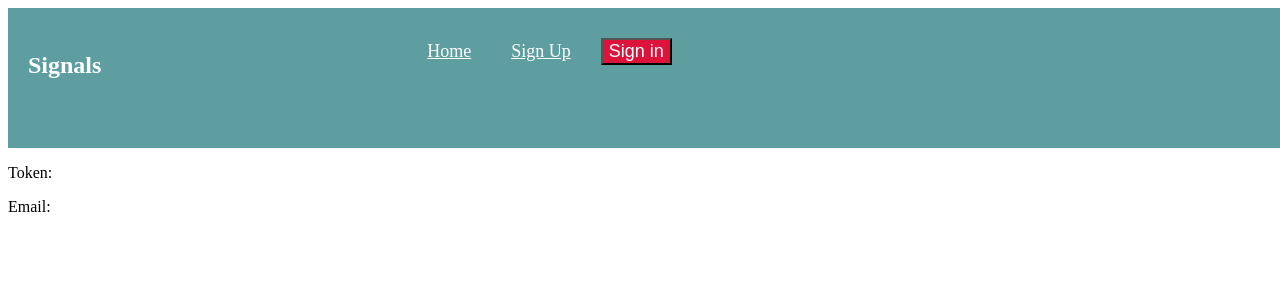
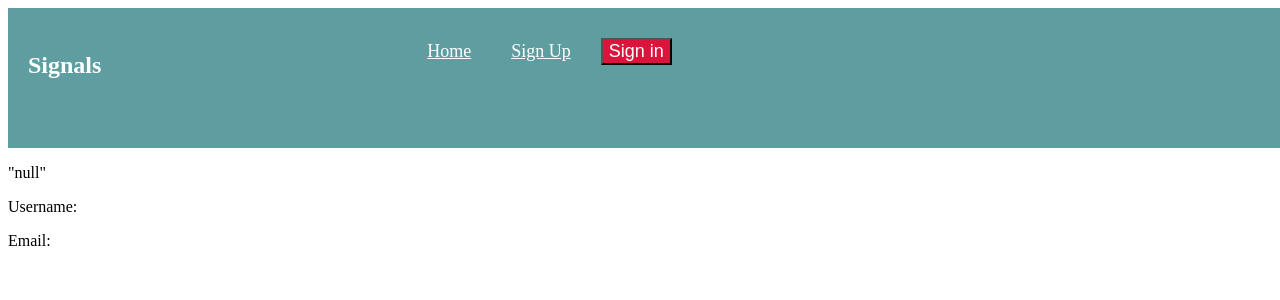
Before and after one commit to anna33sazonova/Signals, an Angular app: page /info in a window 1280 px wide. Shown: the top 300 px of the page. Built offline with nearby package versions, Linux system fonts and the light colour scheme.

Commit message:
feat: reload window

```diff
--- a/src/app/common/user.service.ts
+++ b/src/app/common/user.service.ts
@@ -1,6 +1,6 @@
 import {Injectable} from "@angular/core";
 import {HttpClient} from "@angular/common/http";
-import {Observable} from "rxjs";
+import {Observable, Subject} from "rxjs";
 
 const API_URL = 'http://localhost:8081/api/test/';
 
@@ -8,6 +8,8 @@ const API_URL = 'http://localhost:8081/api/test/';
   providedIn: 'root'
 })
 export class UserService {
+  public refreshView = new Subject<Date>();
+
   constructor(private http: HttpClient){}
 
   getPublicContent(): Observable<any> {
--- a/src/app/header/header.component.html
+++ b/src/app/header/header.component.html
@@ -11,7 +11,7 @@
     isLoggedIn - signal
     -->
     <button *ngIf="isLoggedIn" class="btn" (click)="logout()">Sign out</button>
-    <button class="btn" (click)="dialog.showModal()">Sign in</button>
+    <button *ngIf="!isLoggedIn" class="btn" (click)="dialog.showModal()">Sign in</button>
   </div>
 </div>
 <dialog #dialog>
--- a/src/app/header/header.component.ts
+++ b/src/app/header/header.component.ts
@@ -4,6 +4,7 @@ import {UserSignInForm} from "../data.model";
 import {AuthService} from "../common/auth.service";
 import {Router} from "@angular/router";
 import {TokenStorageService} from "../common/token-storage.service";
+import {UserService} from "../common/user.service";
 
 @Component({
   selector: 'app-header',
@@ -16,7 +17,7 @@ export class HeaderComponent {
 
   message!: string;
 
-  constructor(private fBuilder: FormBuilder, private authService: AuthService, private router: Router, private token: TokenStorageService) {
+  constructor(private fBuilder: FormBuilder, private authService: AuthService, private router: Router, private token: TokenStorageService, private userService: UserService) {
   }
 
   connectionForm = this.fBuilder.group<UserSignInForm>({
@@ -37,12 +38,17 @@ export class HeaderComponent {
       );
     }
     this.connectionForm.reset();
-    //  this.router.navigate(['info']);
+    //  this.userService.refreshView.next(new Date());
+    window.location.reload();
+    window.location.href='http://localhost:4200/info';
+  //  this.router.navigate(['info']);
   }
 
   logout(): void {
     this.token.signOut();
+    // this.userService.refreshView.next(new Date());
     window.location.reload();
-    //  this.router.navigate(['']);
+    window.location.href='http://localhost:4200/';
+  //  this.router.navigate(['']);
   }
 }
--- a/src/app/info/info.component.html
+++ b/src/app/info/info.component.html
@@ -1,7 +1,7 @@
+<p>{{currentUser | json}}</p>
 <div *ngIf="currentUser">
+  <p>Username:</p>
   <p>{{currentUser.username}}</p>
-  <p>Token:</p>
-  <p>{{currentUser.accessToken}}</p>
   <p>Email:</p>
   <p>{{currentUser.email}}</p>
 </div>
--- a/src/app/info/info.component.ts
+++ b/src/app/info/info.component.ts
@@ -9,11 +9,12 @@ import {TokenStorageService} from "../common/token-storage.service";
 export class InfoComponent implements OnInit {
 
   //todo add type
-  currentUser: any;
+  currentUser!: any;
 
   constructor(private token: TokenStorageService) {}
 
   ngOnInit(): void {
+    console.log(this.currentUser);
     this.currentUser = this.token.getUser();
   }
 
```
